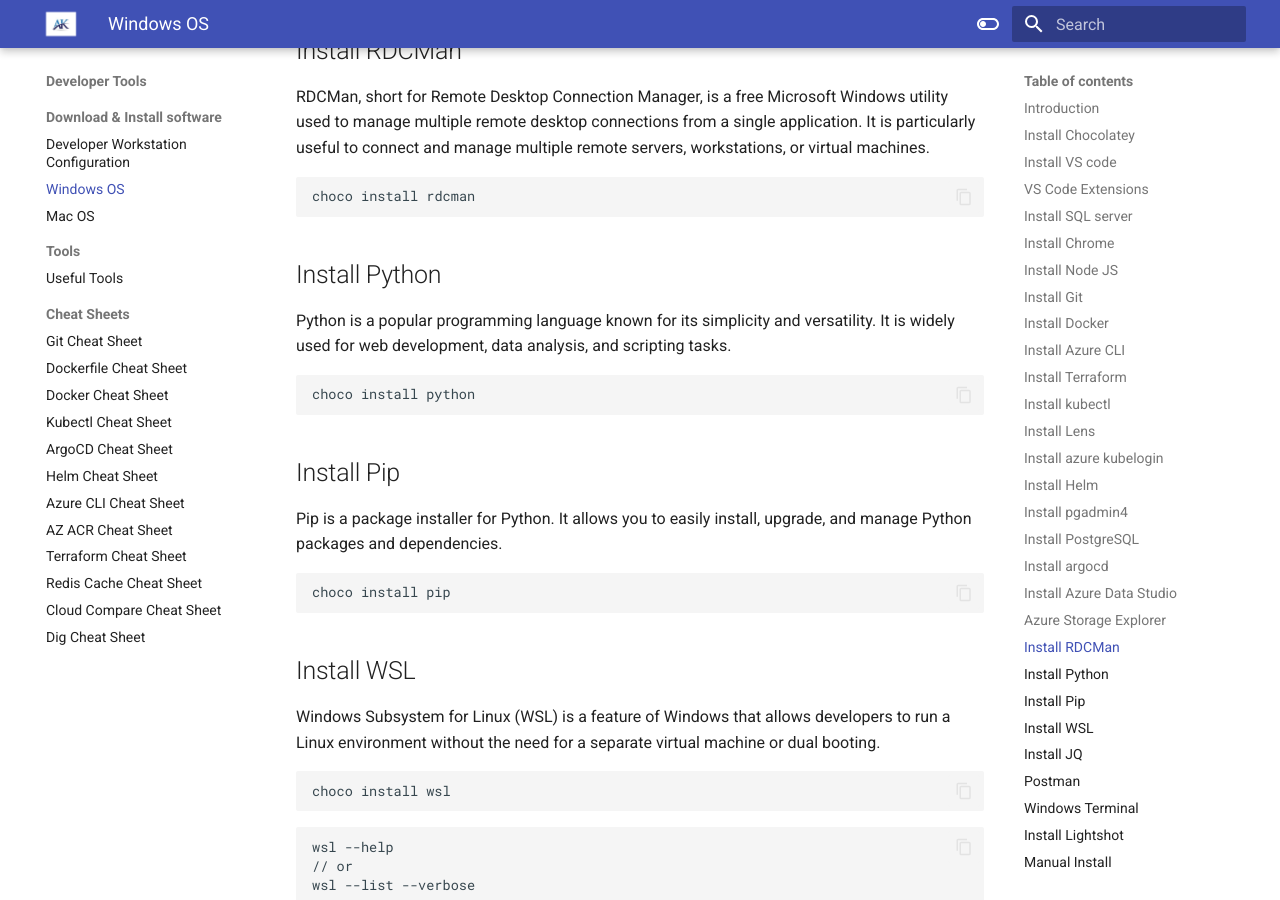
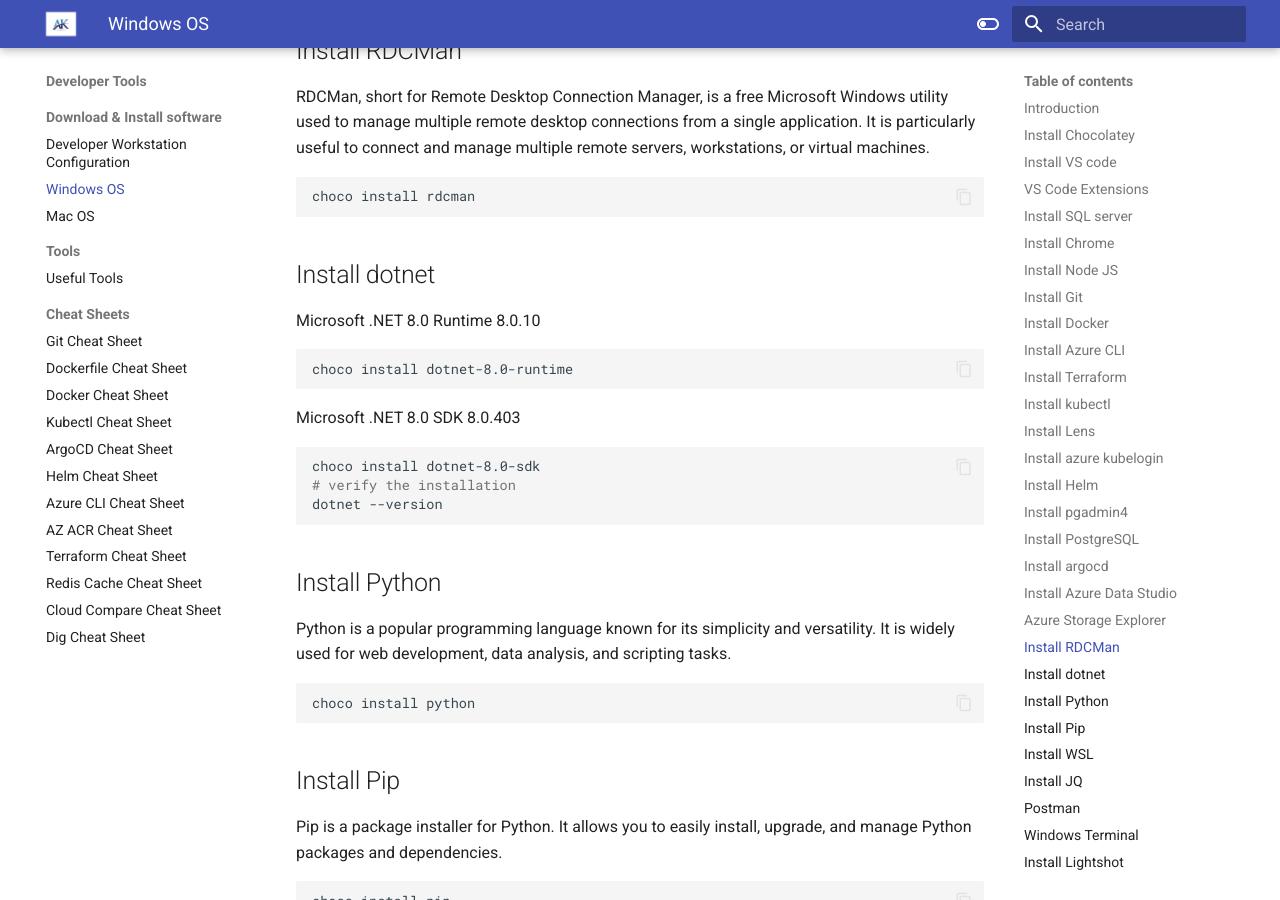
Before and after one commit to akeesari/anjikeesari, an MkDocs documentation site: the page built from docs/developertools/software/windows.md, in a window 1280 px wide and 900 px high, scrolled down 7203 px. Built offline with MkDocs 1.6.1 and Material for MkDocs 9.7.7, drawn with Linux system fonts in a browser that asks for light colours.

Commit message:
Install dotnet

````diff
--- a/docs/developertools/software/windows.md
+++ b/docs/developertools/software/windows.md
@@ -295,6 +295,22 @@
 choco install rdcman
 ```
 
+## Install dotnet
+
+Microsoft .NET 8.0 Runtime 8.0.10
+
+```sh
+choco install dotnet-8.0-runtime
+```
+
+Microsoft .NET 8.0 SDK 8.0.403
+
+```sh
+choco install dotnet-8.0-sdk
+# verify the installation
+dotnet --version
+```
+
 ## Install Python
 
 Python is a popular programming language known for its simplicity and versatility. It is widely used for web development, data analysis, and scripting tasks.
````
